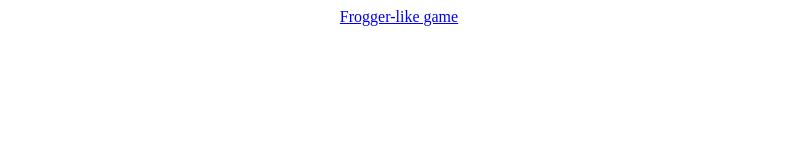
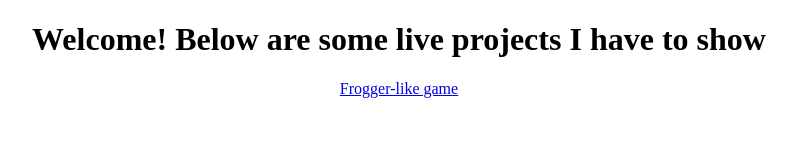
Before and after one commit to rkotenko/udacity, a plain HTML site: page index.html in a window 1280 px wide. Shown: the whole page, without its empty margins (241-1038 px from the left). Drawn offline with Linux system fonts and the light colour scheme; files that its build step writes are made by us from their sources.

Commit message:
Testing my gh sync

```diff
--- a/index.html
+++ b/index.html
@@ -5,6 +5,7 @@
     <link rel="stylesheet" href="css/style.css">
 </head>
 <body>
+	<h1>Welcome!  Below are some live projects I have to show</h1>
 	<a href="OOPGame">Frogger-like game</a>
 </body>
 </html>
```
